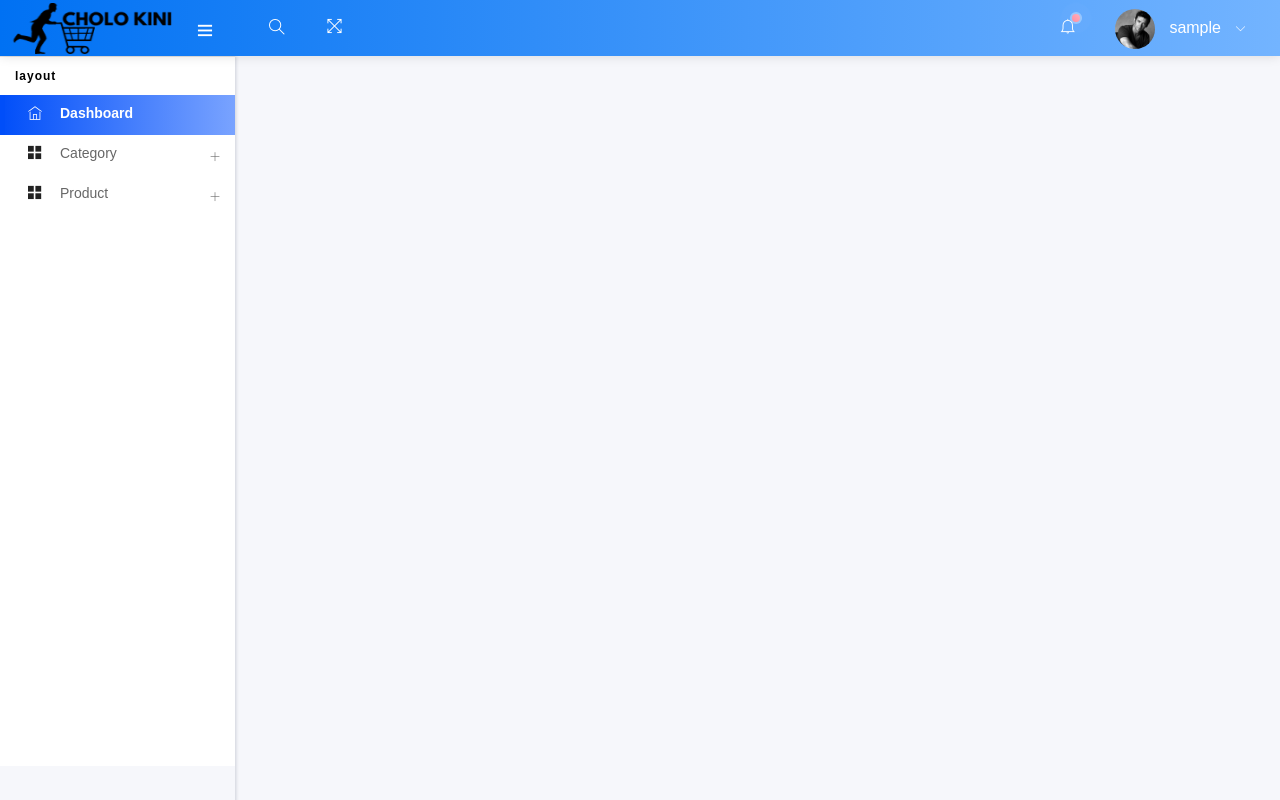
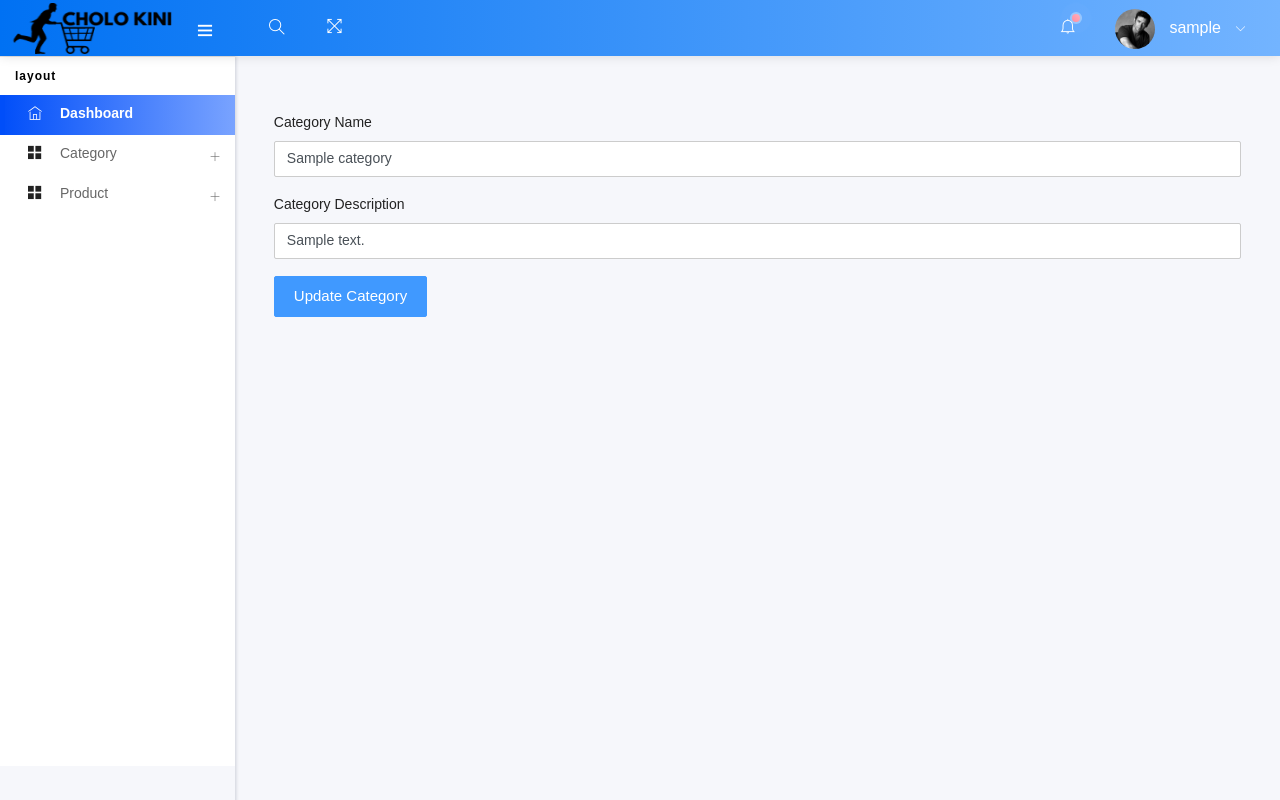
Before and after one commit to md-ashikul-islam/ecom, a PHP site: page /edit_cat.php?status=edit&&id=1 in a window 1280 px wide. Run offline with PHP 8.4, Linux system fonts and the light colour scheme; the visitor is signed in with stand-in values (Sample User, id 1); tables that the repository leaves empty or names only in its code hold one stand-in row (values such as "Sample post").

Commit message:
completed category section

```diff
--- a/admin/class/admin.php
+++ b/admin/class/admin.php
@@ -96,4 +96,26 @@ class admin
             return $msg;
         }
     }
+
+    function getcatinfo_toupdate($id){
+        $query = "SELECT * FROM category WHERE ctg_id=$id";
+        if(mysqli_query($this->conn,$query)){
+            $category_info = mysqli_query($this->conn,$query);
+            $ctg_info = mysqli_fetch_assoc($category_info);
+            return $ctg_info;
+        }
+    }
+
+    function update_category($recievedData){
+        $ctg_name = $recievedData['update_ctg_name'];
+        $ctg_desc = $recievedData['update_ctg_desc'];
+        $ctg_id = $recievedData['update_ctg_id'];
+
+        $query= "UPDATE category SET ctg_name='$ctg_name', ctg_desc='$ctg_desc' WHERE ctg_id=$ctg_id";
+        if(mysqli_query($this->conn,$query)){
+            $return_msg = "Category Updated Successfully!";
+            return $return_msg;
+        }
+
+    }
 }
--- a/admin/edit_cat.php
+++ b/admin/edit_cat.php
@@ -1,4 +1,4 @@
 <?php
 
-$views = "edit-cat";
+$views = "edit_cat";
 include("template.php");
--- a/admin/views/edit_cat_view.php
+++ b/admin/views/edit_cat_view.php
@@ -0,0 +1,33 @@
+<?php
+    $obj_admin= new admin();
+    if (isset($_GET['status'])){
+        $get_id= $_GET['id'];
+        if($_GET['status']=='edit'){
+            $returned_data = $obj_admin -> getcatinfo_toupdate($get_id);
+        }
+    }
+
+    if (isset($_POST['u_ctg_btn'])){
+        $returned_msg = $obj_admin -> update_category($_POST);
+    }
+?>
+
+<form action="" method="POST">
+    <?php
+    if (isset($returned_msg)){
+        echo $returned_msg;
+    }
+    ?>
+<div class="form-group">
+        <input hidden type="text" name="update_ctg_id" class="form-control" value="<?php echo $returned_data['ctg_id'];?>">
+    </div>
+<div class="form-group">
+        <label for="update_ctg_name">Category Name</label>
+        <input type="text" name="update_ctg_name" class="form-control" value="<?php echo $returned_data['ctg_name'];?>">
+    </div>
+    <div class="form-group">
+        <label for="update_ctg_desc">Category Description</label>
+        <input type="text" name="update_ctg_desc" class="form-control" value="<?php echo $returned_data['ctg_desc'];?>">
+    </div>
+    <input type="submit" value="Update Category" name="u_ctg_btn" class="btn btn-primary">
+</form>
--- a/admin/views/manage-category-view.php
+++ b/admin/views/manage-category-view.php
@@ -54,7 +54,7 @@
                  ?>
                 </td>
                  <td>
-                     <a href="">Update</a>
+                     <a href="edit_cat.php?status=edit&&id=<?php echo $ctg['ctg_id'];?>">Edit</a>
                      <a href="?status=delete&&id=<?php echo $ctg['ctg_id'] ?>">Delete</a>
                  </td>
              </tr>
```
